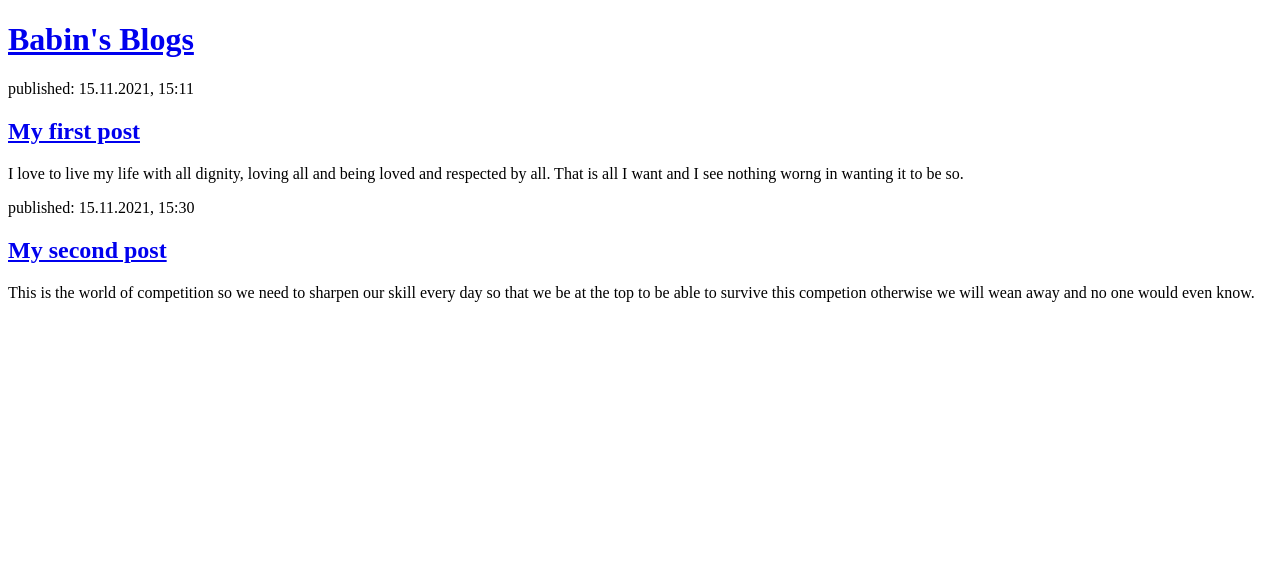
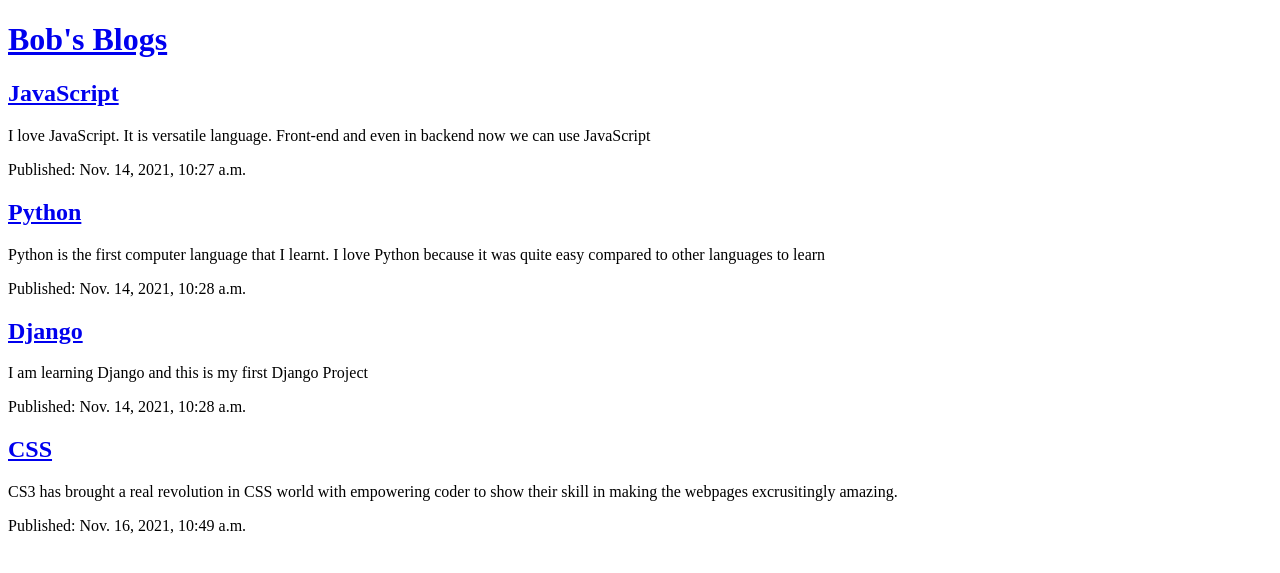
Before and after one commit to bobfaith/my-first-app, a Django app: page / in a window 1280 px wide. Shown: the top 573 px of the page. Run offline with Django 3.2, Linux system fonts and the light colour scheme; data comes from the database, SQL or seed files in the repository; both versions use the stored data as it was after the commit.

Commit message:
Modified templates to display posts from database.

```diff
--- a/blog/templates/blog/post_list.html
+++ b/blog/templates/blog/post_list.html
@@ -8,21 +8,14 @@
 </head>
 <body>
     <header>
-        <h1><a href="/"/>Babin's Blogs</a></h1>
+        <h1><a href="/"/>Bob's Blogs</a></h1>
     </header>
+    {% for post in posts %}
     <article>
-        <time>published: 15.11.2021, 15:11</time>
-        <h2><a href="/">My first post</a></h2>
-        <p>
-            I love to live my life with all dignity, loving all and being loved and respected by all. That is all I want and I see nothing worng in wanting it to be so.
-        </p>
+        <h2><a href="/">{{post.title}}</a></h2>
+        <p>{{post.text | linebreaksbr }}</p>
+        <time>Published: {{post.published_date}}</time>
     </article>
-    <article>
-        <time>published: 15.11.2021, 15:30</time>
-        <h2><a href="/">My second post</a></h2>
-        <p>
-            This is the world of competition so we need to sharpen our skill every day so that we be at the top to be able to survive this competion otherwise we will wean away and no one would even know.
-        </p>
-    </article>
+    {% endfor %}
 </body>
 </html>
--- a/blog/views.py
+++ b/blog/views.py
@@ -1,5 +1,8 @@
 from django.shortcuts import render
+from django.utils import timezone
+from .models import Post
 
 # Create your views here.
 def post_list(request):
-    return render(request, 'blog/post_list.html')
+    posts = Post.objects.filter(published_date__lte=timezone.now()).order_by('published_date')
+    return render(request, 'blog/post_list.html', {'posts': posts})
```
Also changed, not shown: db.sqlite3.
